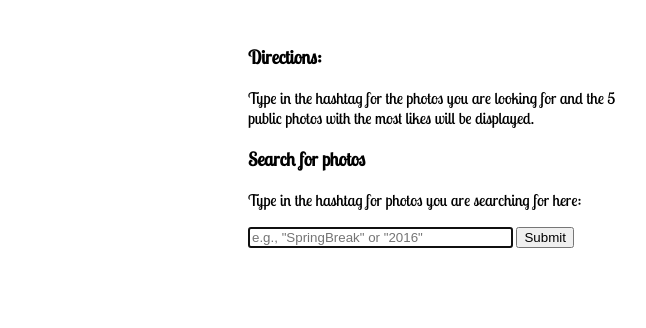
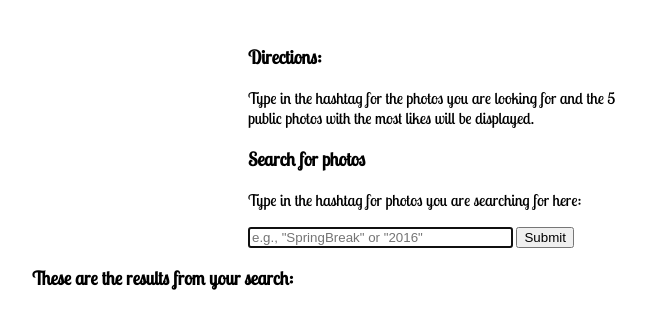
Before and after one commit to abbygoodwill/Insta_API, a plain HTML site: page index.html in a window 1280 px wide. Shown: the part 128-456 px from the top of the page, without its empty margins (308-954 px from the left). Drawn offline with Linux system fonts and the light colour scheme.

Commit message:
Add Results Section

```diff
--- a/index.html
+++ b/index.html
@@ -26,7 +26,9 @@
 				</form>
 			</div>
 			<div class="results-section">
-				<div class="search-results"></div>
+				<div class="search-results">
+					<h3>These are the results from your search:</h3>
+				</div>
 				<div class="results"></div>
 			</div>
 		</div>
--- a/styles/main.css
+++ b/styles/main.css
@@ -1,10 +1,9 @@
-
-
 .masthead h1{
 	text-align: center;
 	padding: 1em 0;
 	font-family: 'Lobster Two', cursive;
 }
+
 .container {
 	margin: 3em auto;
 	width: 600px;
@@ -49,6 +48,10 @@
 	margin: 0 auto 1em auto;
 }
 
+.results-section h3 {
+	font-family: 'Lobster Two', cursive;
+}
+
 .error {
 	background-color: #F78181;
 	padding: 1em;
```
